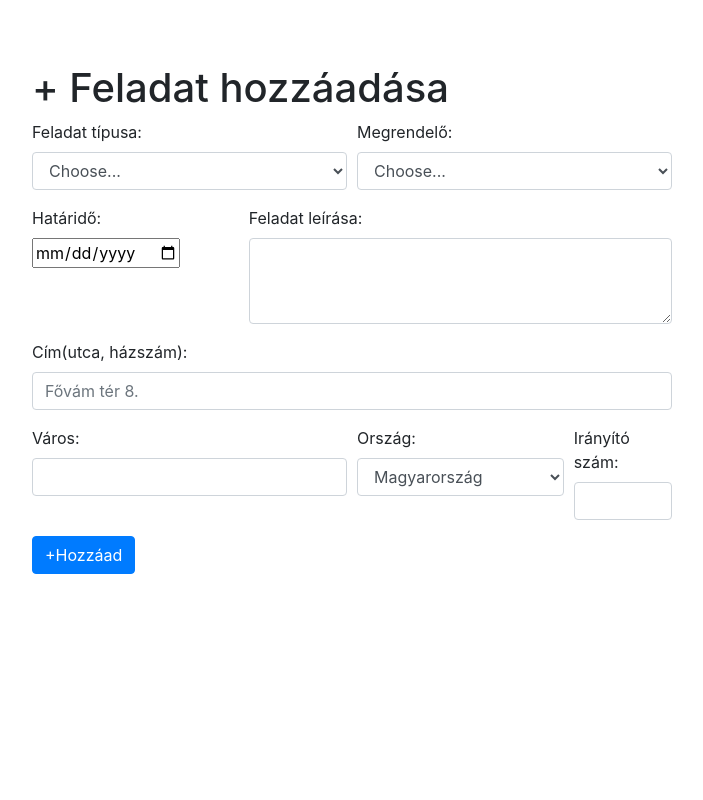
After one commit to kosaaron/ssbs, a PHP site: page /feladathozzaadas.html in a window 1280 px wide. The commit adds this page. Shown: the whole page, without its empty margins (288-991 px from the left). Run offline with PHP 8.4, Linux system fonts and the light colour scheme.

Commit message:
Starting to build Add new task page

```diff
--- /dev/null
+++ b/css/feladathozzaadas.css
@@ -0,0 +1,3 @@
+.new-task-form{
+    margin-top: 5%;
+}
--- a/css/main.css
+++ b/css/main.css
@@ -8,3 +8,5 @@
 
 @import "feladatkezeles.css";
 @import "processes_overview.css";
+
+@import "feladathozzaadas.css";
--- /dev/null
+++ b/feladathozzaadas.html
@@ -0,0 +1,71 @@
+<!DOCTYPE html>
+<html lang="hu">
+
+<head>
+    <title>SBSS</title>
+    <meta charset="utf-8">
+    <meta name="viewport" content="width=device-width, height=device-height, initial-scale=1.0">
+    <link rel="stylesheet" href="css/main.css">
+</head>
+
+<body>
+    <div id="tasks_manager" class="d-flex display-flex flex-row full-screen">
+        <div class="flex-fill col-3"></div>
+        <div class="flex-fill new-task-form">
+            <form>
+                <h1>+ Feladat hozzáadása</h1>
+                <div class="form-row">
+                    <div class="form-group col-md-6">
+                        <label for="inputTaskType">Feladat típusa:</label>
+                        <select id="inputTaskType" class="form-control">
+                            <option selected>Choose...</option>
+                            <option>...</option>
+                        </select>
+                    </div>
+                    <div class="form-group col-md-6">
+                        <label for="inputProcurer">Megrendelő:</label>
+                        <select id="inputProcurer" class="form-control">
+                            <option selected>Choose...</option>
+                            <option>...</option>
+                        </select>
+                    </div>
+                </div>
+                <div class="form-row">
+                    <div class="form-group col-md-4">
+                        <label for="inputDeadline">Határidő:</label>
+                        <input type="date">
+                    </div>
+                    <div class="form-group col-md-8">
+                        <label for="inputDescription">Feladat leírása:</label>
+                        <textarea class="form-control" id="inputDescription" rows="3" maxlength="200"></textarea>
+                    </div>
+                </div>
+                <div class="form-group">
+                    <label for="inputAddress">Cím(utca, házszám):</label>
+                    <input type="text" class="form-control" id="inputAddress" placeholder="Fővám tér 8.">
+                </div>
+                <div class="form-row">
+                    <div class="form-group col-md-6">
+                        <label for="inputCity">Város:</label>
+                        <input type="text" class="form-control" id="inputCity">
+                    </div>
+                    <div class="form-group col-md-4">
+                        <label for="inputState">Ország:</label>
+                        <select id="inputState" class="form-control">
+                            <option selected>Magyarország</option>
+                            <option>...</option>
+                        </select>
+                    </div>
+                    <div class="form-group col-md-2">
+                        <label for="inputZip">Irányító szám:</label>
+                        <input type="text" class="form-control" id="inputZip">
+                    </div>
+                </div>
+                <button type="submit" class="btn btn-primary">+Hozzáad</button>
+            </form>
+        </div>
+        <div class="flex-fill col-3"></div>
+    </div>
+</body>
+
+</html>
```
